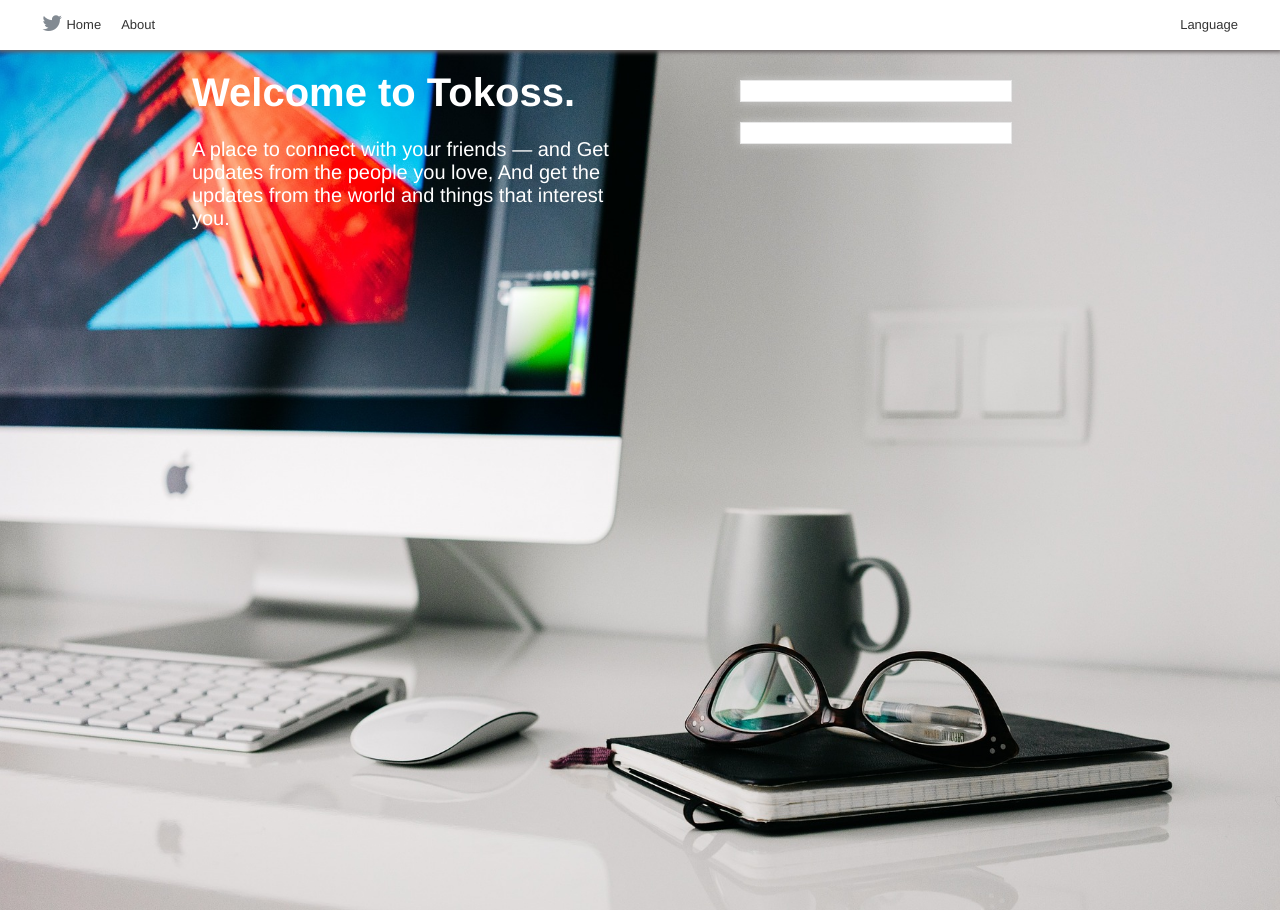
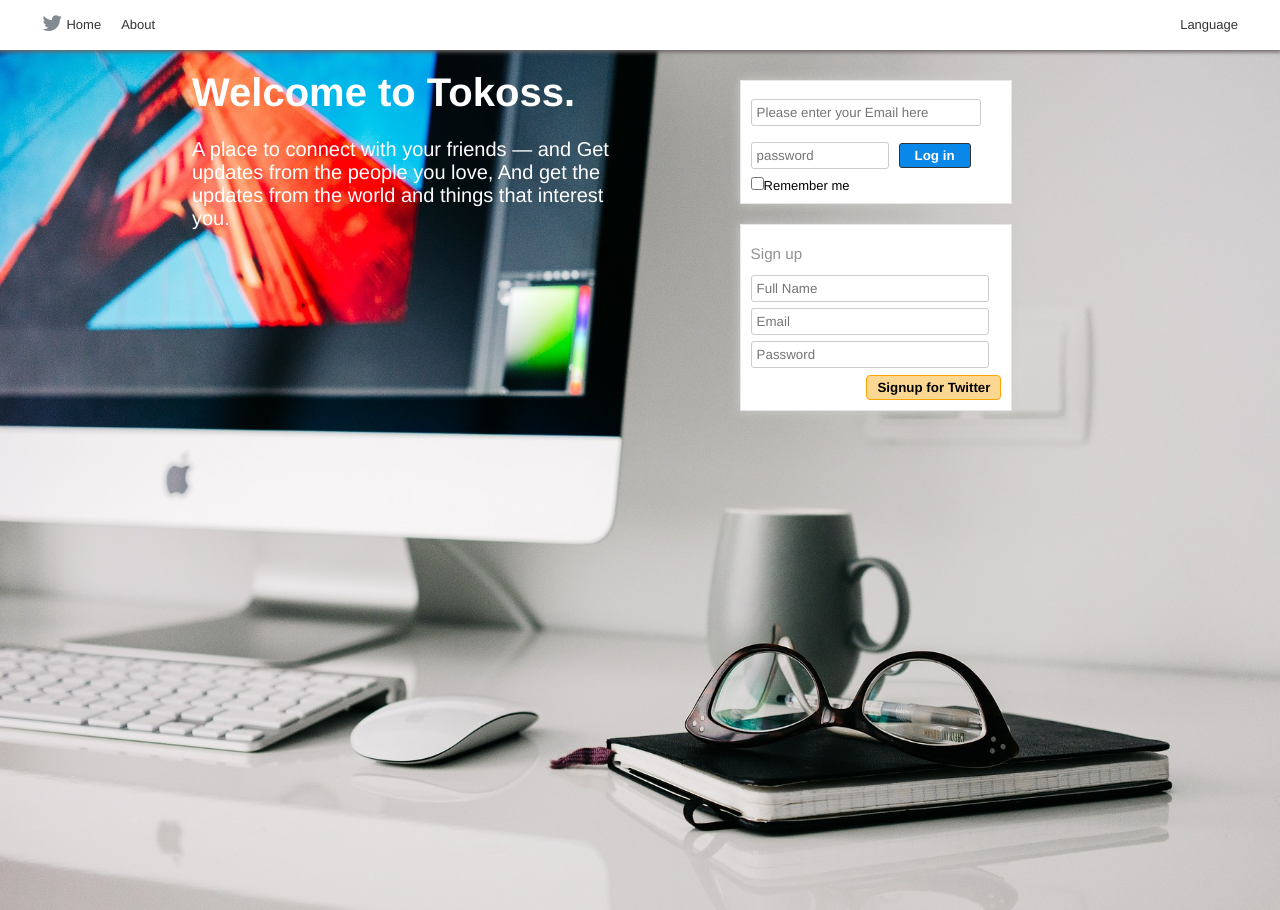
Before and after one commit to gomab/Tokoss, a PHP site: page /webalizer/ in a window 1280 px wide. Run offline with PHP 8.4, Linux system fonts and the light colour scheme; some libraries are stand-ins or nearby versions.

Commit message:
login and signin form

```diff
--- /dev/null
+++ b/includes/login.php
@@ -0,0 +1,20 @@
+<div class="login-div">
+<form method="post">
+	<ul>
+		<li>
+		  <input type="text" name="email" placeholder="Please enter your Email here"/>
+		</li>
+		<li>
+		  <input type="password" name="password" placeholder="password"/><input type="submit" name="login" value="Log in"/>
+		</li>
+		<li>
+		  <input type="checkbox" Value="Remember me">Remember me
+		</li>
+	</ul>
+	<!--
+	 <li class="error-li">
+	  <div class="span-fp-error"></div>
+	 </li>
+	-->
+	</form>
+</div>
--- /dev/null
+++ b/includes/signup-form.php
@@ -0,0 +1,24 @@
+<form method="post">
+<div class="signup-div">
+	<h3>Sign up </h3>
+	<ul>
+		<li>
+		    <input type="text" name="screenName" placeholder="Full Name"/>
+		</li>
+		<li>
+		    <input type="email" name="email" placeholder="Email"/>
+		</li>
+		<li>
+			<input type="password" name="password" placeholder="Password"/>
+		</li>
+		<li>
+			<input type="submit" name="signup" Value="Signup for Twitter">
+		</li>
+	</ul>
+	<!--
+	 <li class="error-li">
+	  <div class="span-fp-error"></div>
+	 </li>
+	-->
+</div>
+</form>
--- a/index.php
+++ b/index.php
@@ -58,13 +58,13 @@
 			<!-- Log In Section -->
 			<div class="login-wrapper">
 			  <!--Login Form here-->
-
+			  <?php include 'includes/login.php' ;?>
 			</div><!-- log in wrapper end -->
 
 			<!-- SignUp Section -->
 			<div class="signup-wrapper">
 			   <!--SignUp Form here -->
-
+			   <?php include 'includes/signup-form.php' ;?>
 			</div>
 			<!-- SIGN UP wrapper end -->
 
```
